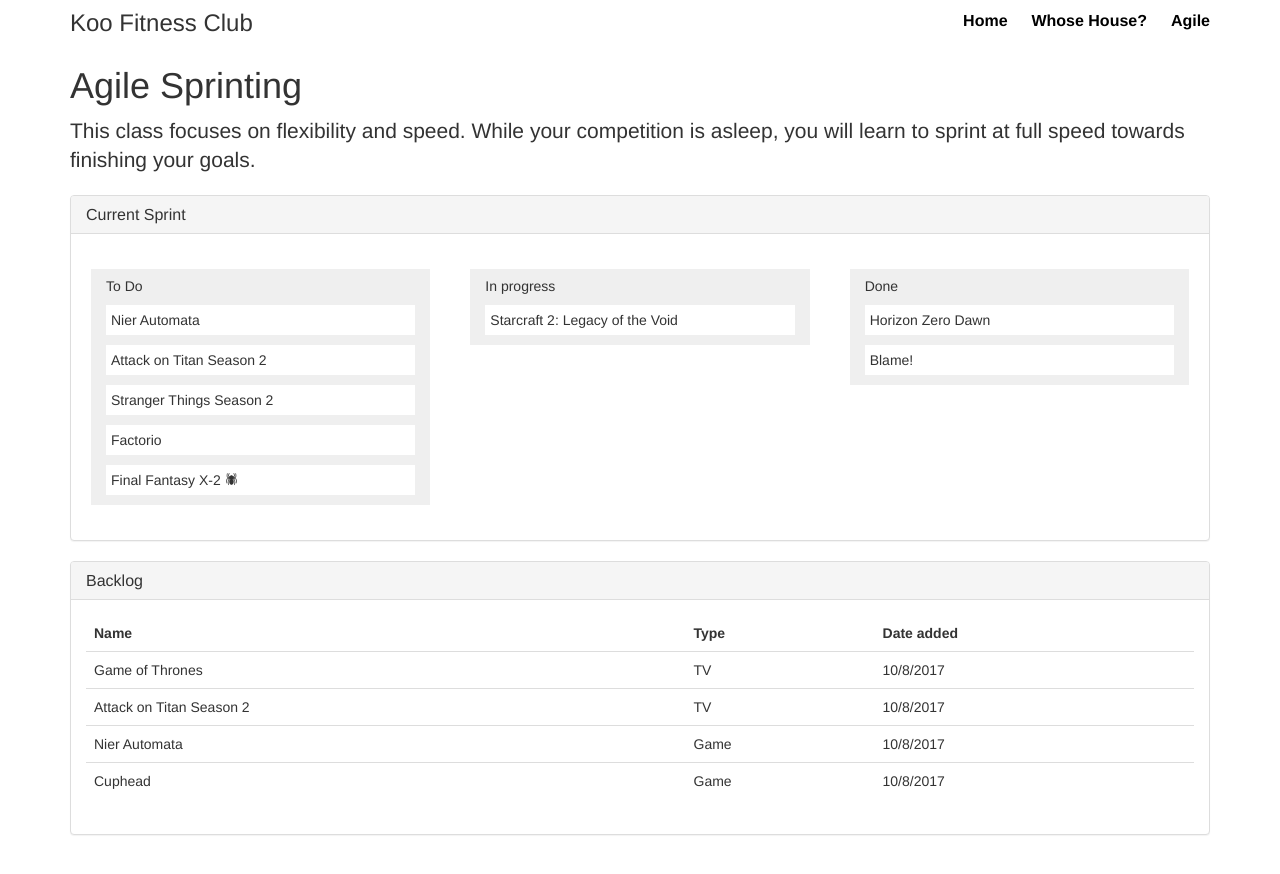
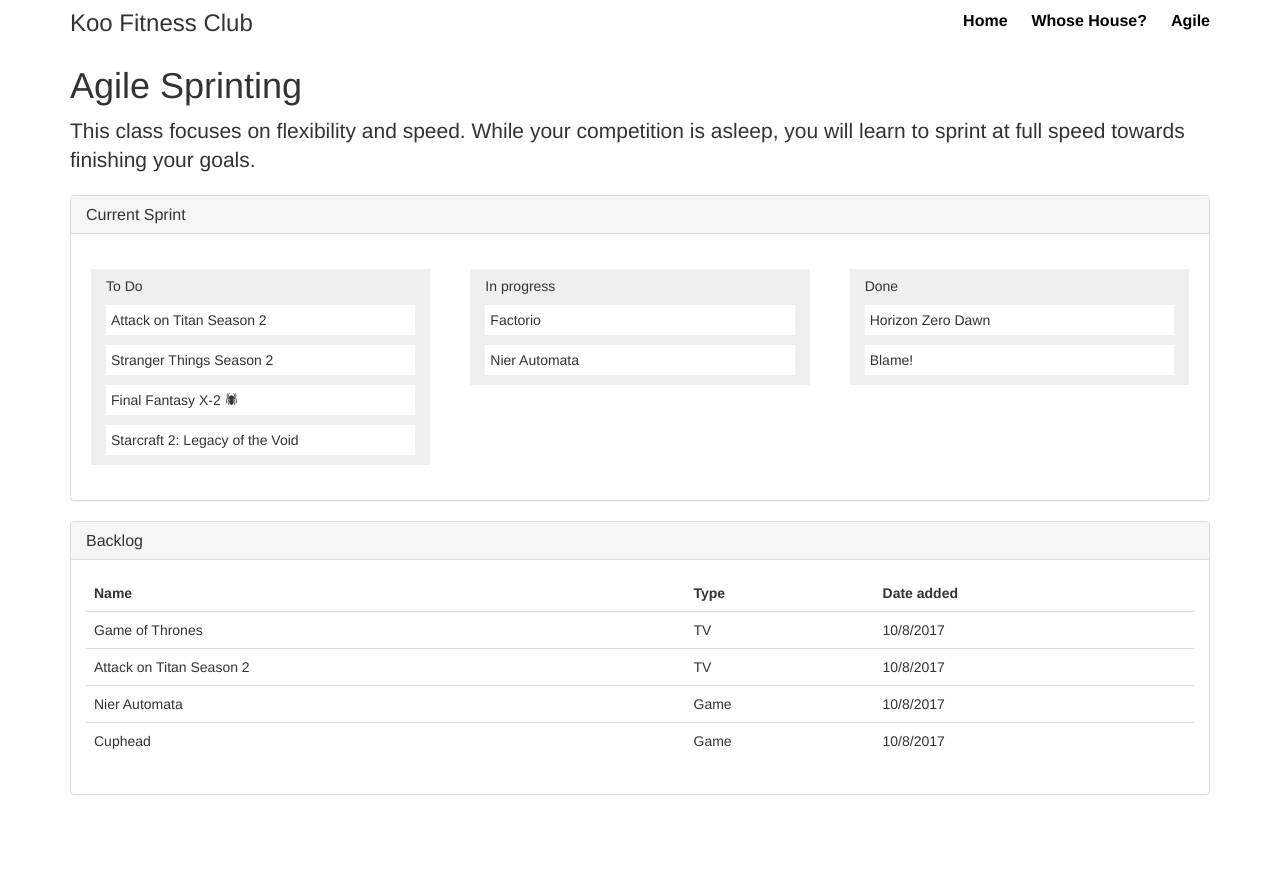
Before and after one commit to gkoo/koofitness.club, a Jekyll site: the page agile.html, which Jekyll copies as it is, in a window 1280 px wide. Shown: the top 874 px of the page. Built offline with Jekyll 4.4.1, drawn with Linux system fonts in a browser that asks for light colours; nearby versions of some CDN libraries; library files that are not in the unit come from our copies.

```diff
--- a/agile.html
+++ b/agile.html
@@ -55,25 +55,25 @@
                 <div class="sprint-col col-sm-4">
                   <h5>To Do</h5>
                   <div class="sprint-task">
-                    Nier Automata
-                  </div>
-                  <div class="sprint-task">
                     Attack on Titan Season 2
                   </div>
                   <div class="sprint-task">
                     Stranger Things Season 2
                   </div>
-                  <div class="sprint-task">
-                    Factorio
-                  </div>
                   <div class="sprint-task yuriko-task">
                     Final Fantasy X-2
+                  </div>
+                  <div class="sprint-task">
+                    Starcraft 2: Legacy of the Void
                   </div>
                 </div>
                 <div class="sprint-col col-sm-4">
                   <h5>In progress</h5>
                   <div class="sprint-task">
-                    Starcraft 2: Legacy of the Void
+                    Factorio
+                  </div>
+                  <div class="sprint-task">
+                    Nier Automata
                   </div>
                 </div>
                 <div class="sprint-col col-sm-4">
```
